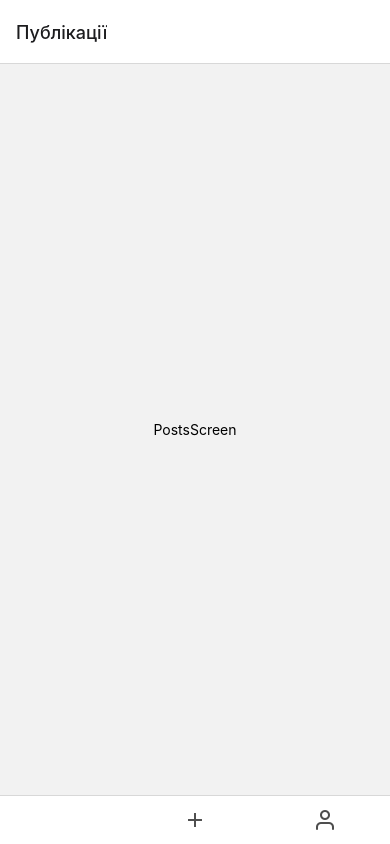
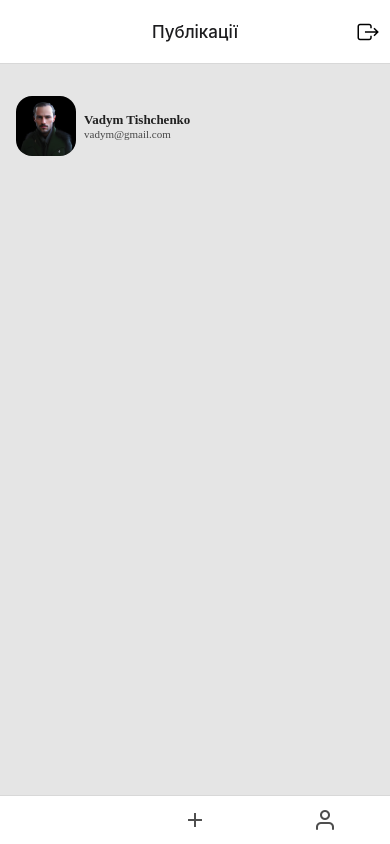
Before and after one commit to aspirantmpm/AwesomeProject, a React Native app: screen /PostsScreen in a window 390 px wide. Built offline with nearby package versions, Linux system fonts and the light colour scheme.

Commit message:
Navigation

```diff
--- a/Screens/main/Home.js
+++ b/Screens/main/Home.js
@@ -19,5 +19,3 @@ const styles = StyleSheet.create({
     justifyContent: 'center',
   },
 });
-
-// export default Home;
--- a/Screens/main/PostsScreen.js
+++ b/Screens/main/PostsScreen.js
@@ -1,10 +1,17 @@
 import React from 'react';
-import { View, Text, StyleSheet } from 'react-native';
+import { View, Text, StyleSheet, Image } from 'react-native';
+import AvatarImage from '../../assets/images/ava.jpg';
 
 export const PostsScreen = () => {
   return (
     <View style={styles.container}>
-      <Text>PostsScreen</Text>
+      <View style={styles.post}>
+        <Image source={AvatarImage} style={styles.avatarImage} />
+        <View style={styles.userInfo}>
+          <Text style={styles.userName}>Vadym Tishchenko</Text>
+          <Text style={styles.userEmail}>vadym@gmail.com</Text>
+        </View>
+      </View>
     </View>
   );
 };
@@ -12,7 +19,31 @@ export const PostsScreen = () => {
 const styles = StyleSheet.create({
   container: {
     flex: 1,
-    justifyContent: 'center',
+    backgroundColor: '#E5E5E5',
+  },
+  post: {
+    marginTop: 32,
+    marginLeft: 16,
+    flexDirection: 'row',
     alignItems: 'center',
   },
+  avatarImage: {
+    width: 60,
+    height: 60,
+    borderRadius: 16,
+  },
+  userInfo: {
+    marginLeft: 8,
+  },
+  userName: {
+    color: '#212121',
+    fontSize: 13,
+    fontFamily: 'Roboto-Regular',
+    fontWeight: 700,
+  },
+  userEmail: {
+    color: 'rgba(33, 33, 33, 0.8)',
+    fontSize: 11,
+    fontFamily: 'Roboto-Regular',
+  },
 });
--- a/router.js
+++ b/router.js
@@ -1,4 +1,4 @@
-import React, { useState } from 'react';
+import React from 'react';
 import { View, StyleSheet } from 'react-native';
 
 import { createStackNavigator } from '@react-navigation/stack';
@@ -6,21 +6,20 @@ import { createBottomTabNavigator } from '@react-navigation/bottom-tabs';
 import { MaterialCommunityIcons } from '@expo/vector-icons';
 import { SimpleLineIcons } from '@expo/vector-icons';
 import { Feather } from '@expo/vector-icons';
-
+import { Ionicons } from '@expo/vector-icons';
 import { RegisterScreen } from './Screens/auth/RegistrationScreen';
 import { LoginScreen } from './Screens/auth/LoginScreen';
-// import { Home } from './Screens/main/Home';
 import { PostsScreen } from './Screens/main/PostsScreen';
 import { CreatePostsScreen } from './Screens/main/CreatePostsScreen';
-// import { CommentsScreen } from './Screens/CommentsScreen';
 import { ProfileScreen } from './Screens/main/ProfileScreen';
 // import { MapScreen } from './Screens/MapScreen';
+// import { Home } from './Screens/main/Home';
+// import { CommentsScreen } from './Screens/CommentsScreen';
 
 const AuthStack = createStackNavigator();
 const MainTab = createBottomTabNavigator();
 
 export const useRoute = isAuth => {
-  const [isFocused, setIsFocused] = useState(false);
 
   if (!isAuth) {
     return (
@@ -46,14 +45,11 @@ export const useRoute = isAuth => {
       }}
     >
       <MainTab.Screen
-        name="Публікації"
+        name="PostsScreen"
         component={PostsScreen}
         options={{
           tabBarIcon: ({ focused, size, color }) => (
-            <View
-              style={styles.activeScreen}
-              backgroundColor={focused ? '#FF6C00' : '#fff'}
-            >
+            <View style={styles.activeScreen} backgroundColor={focused ? '#FF6C00' : '#fff'}>
               <SimpleLineIcons
                 name="grid"
                 size={24}
@@ -61,17 +57,24 @@ export const useRoute = isAuth => {
               />
             </View>
           ),
+          headerShown: true,
+          headerTitle: 'Публікації',
+          headerTitleAlign: 'center',
+          headerTitleStyle: {
+            fontSize: 17,
+            alignItems: 'center',
+          },
+          headerRight: () => (
+            <Ionicons name="exit-outline" size={24} color="black" style={{ marginRight: 10 }} />
+          ),
         }}
       />
       <MainTab.Screen
-        name="Створити публікацію"
+        name="CreatePostsScreen"
         component={CreatePostsScreen}
         options={{
           tabBarIcon: ({ focused, size, color }) => (
-            <View
-              style={styles.activeScreen}
-              backgroundColor={focused ? '#FF6C00' : '#fff'}
-            >
+            <View style={styles.activeScreen} backgroundColor={focused ? '#FF6C00' : '#fff'}>
               <MaterialCommunityIcons
                 name="plus"
                 size={24}
@@ -80,18 +83,22 @@ export const useRoute = isAuth => {
               />
             </View>
           ),
+          headerShown: true,
+          headerTitle: 'Створити публікацію',
+          headerTitleAlign: 'center',
+          headerTitleStyle: {
+            fontSize: 17,
+            alignItems: 'center',
+          },
         }}
       />
       <MainTab.Screen
-        name="Профіль"
+        name="ProfileScreen"
         component={ProfileScreen}
         options={{
           headerShown: false,
           tabBarIcon: ({ focused, size, color, backgroundColor }) => (
-            <View
-              style={styles.activeScreen}
-              backgroundColor={focused ? '#FF6C00' : '#fff'}
-            >
+            <View style={styles.activeScreen} backgroundColor={focused ? '#FF6C00' : '#fff'}>
               <Feather
                 name="user"
                 size={24}
@@ -100,6 +107,13 @@ export const useRoute = isAuth => {
               />
             </View>
           ),
+          headerShown: true,
+          headerTitle: 'Профіль',
+          headerTitleAlign: 'center',
+          headerTitleStyle: {
+            fontSize: 17,
+            alignItems: 'center',
+          },
         }}
       />
     </MainTab.Navigator>
@@ -114,11 +128,4 @@ const styles = StyleSheet.create({
     alignItems: 'center',
     justifyContent: 'center',
   },
-  // disActiveScreen: {
-  //   width: 40,
-  //   height: 40,
-  //   borderRadius: 35,
-  //   alignItems: 'center',
-  //   justifyContent: 'center',
-  // },
 });
```
